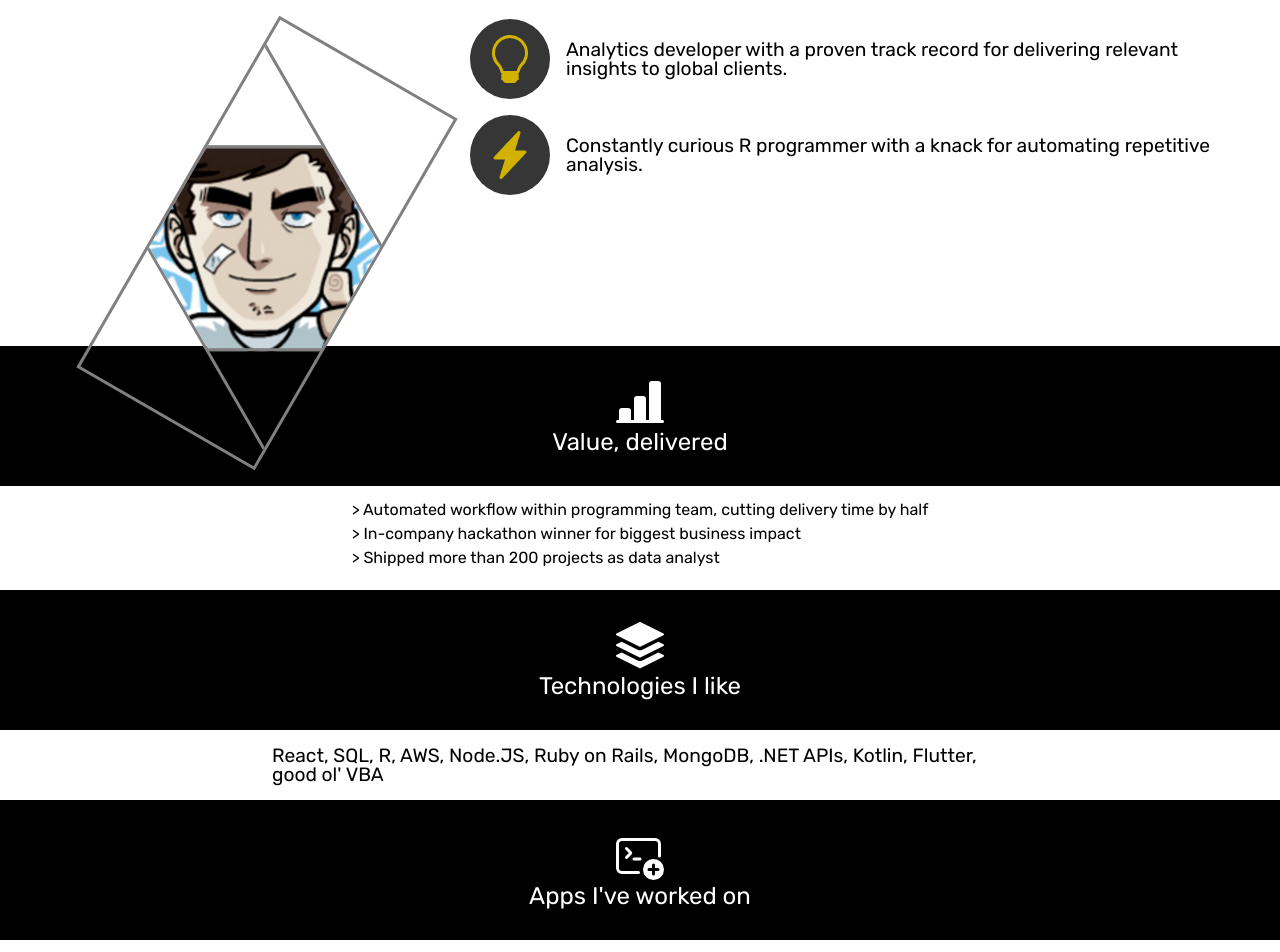
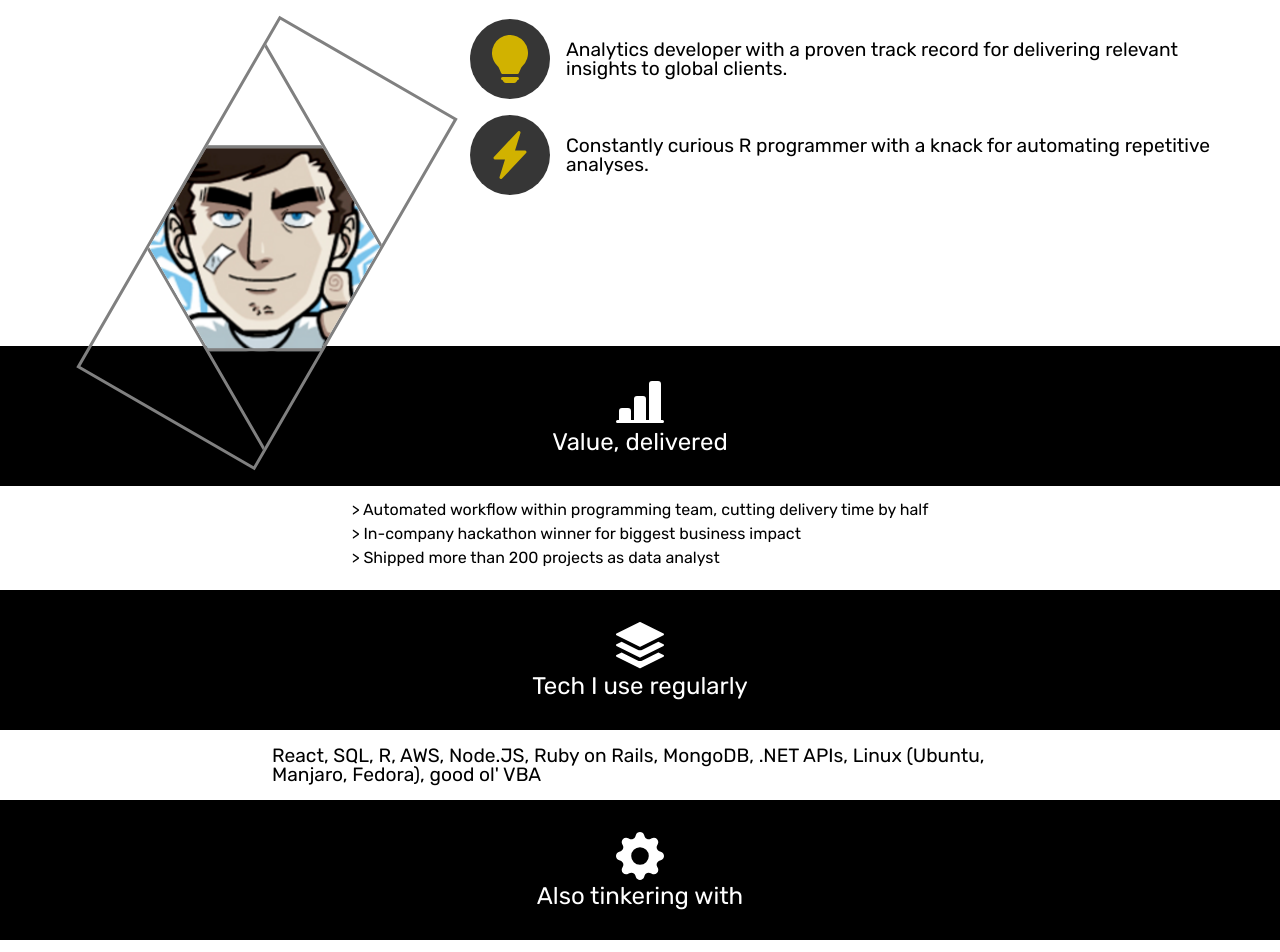
Before and after one commit to tiQu/portfolio, a React (Create React App) app: page / in a window 1280 px wide. Shown: the part 200-1152 px from the top of the page. Built offline with nearby package versions, Linux system fonts and the light colour scheme.

Commit message:
added animations; updated wording

```diff
--- a/src/components/home/Home.js
+++ b/src/components/home/Home.js
@@ -9,6 +9,7 @@ import HomeDivider from './HomeDivider/HomeDivider';
 import svgConsolePlus from './HomeDivider/svgConsolePlus';
 import svgStack from './HomeDivider/svgStack';
 import svgGrowthChart from './HomeDivider/svgGrowthChart';
+import svgGear from './HomeDivider/svgGear';
 
 export default function Home() {
     return (
@@ -26,8 +27,10 @@ export default function Home() {
                     <li>&gt; In-company hackathon winner for biggest business impact</li>
                     <li>&gt; Shipped more than 200 projects as data analyst</li>
                 </ul>
-                <HomeDivider Graphic={svgStack} dividerText="Technologies I like" />
-                <div className="home-tech">React, SQL, R, AWS, Node.JS, Ruby on Rails, MongoDB, .NET APIs, Kotlin, Flutter, good ol' VBA</div>
+                <HomeDivider Graphic={svgStack} dividerText="Tech I use regularly" />
+                <div className="home-tech">React, SQL, R, AWS, Node.JS, Ruby on Rails, MongoDB, .NET APIs, Linux (Ubuntu, Manjaro, Fedora), good ol' VBA</div>
+                <HomeDivider Graphic={svgGear} dividerText="Also tinkering with" />
+                <div className="home-tech">Kotlin, Flutter, Lisp, Doom Emacs</div>
                 <HomeDivider Graphic={svgConsolePlus} dividerText="Apps I've worked on" />
                 <Projects />
             </div>
--- a/src/components/home/Home.scss
+++ b/src/components/home/Home.scss
@@ -66,6 +66,32 @@
     justify-content: space-around;
 }
 
+#svgGear:hover, #svgGear:active {
+    animation: rotateThis 5s linear;
+}
+
+@keyframes rotateThis {
+    from {
+        transform: rotate(0deg);
+    }
+    to {
+        transform: rotate(359deg);
+    }
+}
+
+svg:hover, svg:active {
+    #svgConsolePlus {
+        color: $dark-gold;
+    }
+
+    #svgStack, #svgGrowthChart {
+        color: $dark-gold;
+        transition: color 2s ease-out;
+        -webkit-transition: color 2s ease-out;
+        -moz-transition: color 2s ease-in-out;
+    }
+}
+
 @media screen and (max-width: 768px) {
     .Home {
         @include coln;
--- a/src/components/home/HomeDivider/svgConsolePlus.js
+++ b/src/components/home/HomeDivider/svgConsolePlus.js
@@ -2,7 +2,7 @@ export default function svgConsolePlus() {
     return(
         <svg xmlns="http://www.w3.org/2000/svg" width="16" height="16" fill="currentColor" class="bi bi-terminal-plus" viewBox="0 0 16 16">
             <path d="M2 3a1 1 0 0 0-1 1v8a1 1 0 0 0 1 1h5.5a.5.5 0 0 1 0 1H2a2 2 0 0 1-2-2V4a2 2 0 0 1 2-2h11a2 2 0 0 1 2 2v4a.5.5 0 0 1-1 0V4a1 1 0 0 0-1-1H2Z"/>
-            <path d="M3.146 5.146a.5.5 0 0 1 .708 0L5.177 6.47a.75.75 0 0 1 0 1.06L3.854 8.854a.5.5 0 1 1-.708-.708L4.293 7 3.146 5.854a.5.5 0 0 1 0-.708ZM5.5 9a.5.5 0 0 1 .5-.5h2a.5.5 0 0 1 0 1H6a.5.5 0 0 1-.5-.5ZM16 12.5a3.5 3.5 0 1 1-7 0 3.5 3.5 0 0 1 7 0Zm-3.5-2a.5.5 0 0 0-.5.5v1h-1a.5.5 0 0 0 0 1h1v1a.5.5 0 0 0 1 0v-1h1a.5.5 0 0 0 0-1h-1v-1a.5.5 0 0 0-.5-.5Z"/>
+            <path id="svgConsolePlus" d="M3.146 5.146a.5.5 0 0 1 .708 0L5.177 6.47a.75.75 0 0 1 0 1.06L3.854 8.854a.5.5 0 1 1-.708-.708L4.293 7 3.146 5.854a.5.5 0 0 1 0-.708ZM5.5 9a.5.5 0 0 1 .5-.5h2a.5.5 0 0 1 0 1H6a.5.5 0 0 1-.5-.5ZM16 12.5a3.5 3.5 0 1 1-7 0 3.5 3.5 0 0 1 7 0Zm-3.5-2a.5.5 0 0 0-.5.5v1h-1a.5.5 0 0 0 0 1h1v1a.5.5 0 0 0 1 0v-1h1a.5.5 0 0 0 0-1h-1v-1a.5.5 0 0 0-.5-.5Z"/>
         </svg>
     );
 }
--- /dev/null
+++ b/src/components/home/HomeDivider/svgGear.js
@@ -0,0 +1,7 @@
+export default function svgGear() {
+    return (
+        <svg id="svgGear" xmlns="http://www.w3.org/2000/svg" width="16" height="16" fill="currentColor" class="bi bi-gear-fill" viewBox="0 0 16 16">
+            <path d="M9.405 1.05c-.413-1.4-2.397-1.4-2.81 0l-.1.34a1.464 1.464 0 0 1-2.105.872l-.31-.17c-1.283-.698-2.686.705-1.987 1.987l.169.311c.446.82.023 1.841-.872 2.105l-.34.1c-1.4.413-1.4 2.397 0 2.81l.34.1a1.464 1.464 0 0 1 .872 2.105l-.17.31c-.698 1.283.705 2.686 1.987 1.987l.311-.169a1.464 1.464 0 0 1 2.105.872l.1.34c.413 1.4 2.397 1.4 2.81 0l.1-.34a1.464 1.464 0 0 1 2.105-.872l.31.17c1.283.698 2.686-.705 1.987-1.987l-.169-.311a1.464 1.464 0 0 1 .872-2.105l.34-.1c1.4-.413 1.4-2.397 0-2.81l-.34-.1a1.464 1.464 0 0 1-.872-2.105l.17-.31c.698-1.283-.705-2.686-1.987-1.987l-.311.169a1.464 1.464 0 0 1-2.105-.872l-.1-.34zM8 10.93a2.929 2.929 0 1 1 0-5.86 2.929 2.929 0 0 1 0 5.858z"/>
+        </svg>
+    );
+}
--- a/src/components/home/HomeDivider/svgGrowthChart.js
+++ b/src/components/home/HomeDivider/svgGrowthChart.js
@@ -1,7 +1,7 @@
 export default function svgGrowthChart() {
     return(
         <svg xmlns="http://www.w3.org/2000/svg" width="16" height="16" fill="currentColor" class="bi bi-bar-chart-line-fill" viewBox="0 0 16 16">
-            <path d="M11 2a1 1 0 0 1 1-1h2a1 1 0 0 1 1 1v12h.5a.5.5 0 0 1 0 1H.5a.5.5 0 0 1 0-1H1v-3a1 1 0 0 1 1-1h2a1 1 0 0 1 1 1v3h1V7a1 1 0 0 1 1-1h2a1 1 0 0 1 1 1v7h1V2z"/>
+            <path id="svgGrowthChart" d="M11 2a1 1 0 0 1 1-1h2a1 1 0 0 1 1 1v12h.5a.5.5 0 0 1 0 1H.5a.5.5 0 0 1 0-1H1v-3a1 1 0 0 1 1-1h2a1 1 0 0 1 1 1v3h1V7a1 1 0 0 1 1-1h2a1 1 0 0 1 1 1v7h1V2z"/>
         </svg>
     );
 }
--- a/src/components/home/HomeDivider/svgStack.js
+++ b/src/components/home/HomeDivider/svgStack.js
@@ -2,7 +2,7 @@ export default function svgStack() {
     return(
         <svg xmlns="http://www.w3.org/2000/svg" width="16" height="16" fill="currentColor" class="bi bi-stack" viewBox="0 0 16 16">
             <path d="m14.12 10.163 1.715.858c.22.11.22.424 0 .534L8.267 15.34a.598.598 0 0 1-.534 0L.165 11.555a.299.299 0 0 1 0-.534l1.716-.858 5.317 2.659c.505.252 1.1.252 1.604 0l5.317-2.66zM7.733.063a.598.598 0 0 1 .534 0l7.568 3.784a.3.3 0 0 1 0 .535L8.267 8.165a.598.598 0 0 1-.534 0L.165 4.382a.299.299 0 0 1 0-.535L7.733.063z"/>
-            <path d="m14.12 6.576 1.715.858c.22.11.22.424 0 .534l-7.568 3.784a.598.598 0 0 1-.534 0L.165 7.968a.299.299 0 0 1 0-.534l1.716-.858 5.317 2.659c.505.252 1.1.252 1.604 0l5.317-2.659z"/>
+            <path id="svgStack" d="m14.12 6.576 1.715.858c.22.11.22.424 0 .534l-7.568 3.784a.598.598 0 0 1-.534 0L.165 7.968a.299.299 0 0 1 0-.534l1.716-.858 5.317 2.659c.505.252 1.1.252 1.604 0l5.317-2.659z"/>
         </svg>
     );
 }
--- a/src/components/home/Tagline/Tagline.js
+++ b/src/components/home/Tagline/Tagline.js
@@ -6,8 +6,8 @@ export default function Tagline() {
     <div className="tag-wrapper">
         <div className="tag-item-wrapper">
           <div className="svg-wrapper">
-            <svg xmlns="http://www.w3.org/2000/svg" width="16" height="16" fill="currentColor" class="bi bi-lightbulb" viewBox="0 0 16 16">
-              <path d="M2 6a6 6 0 1 1 10.174 4.31c-.203.196-.359.4-.453.619l-.762 1.769A.5.5 0 0 1 10.5 13a.5.5 0 0 1 0 1 .5.5 0 0 1 0 1l-.224.447a1 1 0 0 1-.894.553H6.618a1 1 0 0 1-.894-.553L5.5 15a.5.5 0 0 1 0-1 .5.5 0 0 1 0-1 .5.5 0 0 1-.46-.302l-.761-1.77a1.964 1.964 0 0 0-.453-.618A5.984 5.984 0 0 1 2 6zm6-5a5 5 0 0 0-3.479 8.592c.263.254.514.564.676.941L5.83 12h4.342l.632-1.467c.162-.377.413-.687.676-.941A5 5 0 0 0 8 1z"/>
+            <svg xmlns="http://www.w3.org/2000/svg" width="16" height="16" fill="currentColor" class="bi bi-lightbulb-fill" viewBox="0 0 16 16">
+              <path d="M2 6a6 6 0 1 1 10.174 4.31c-.203.196-.359.4-.453.619l-.762 1.769A.5.5 0 0 1 10.5 13h-5a.5.5 0 0 1-.46-.302l-.761-1.77a1.964 1.964 0 0 0-.453-.618A5.984 5.984 0 0 1 2 6zm3 8.5a.5.5 0 0 1 .5-.5h5a.5.5 0 0 1 0 1l-.224.447a1 1 0 0 1-.894.553H6.618a1 1 0 0 1-.894-.553L5.5 15a.5.5 0 0 1-.5-.5z"/>
             </svg>
           </div>
           <div className="tag">
@@ -21,7 +21,7 @@ export default function Tagline() {
             </svg>
           </div>
           <div className="tag">
-            Constantly curious R programmer with a knack for automating repetitive analysis.
+            Constantly curious R programmer with a knack for automating repetitive analyses.
           </div>
         </div>
     </div >
```
Also changed, not shown: 1 other file (tests, documents, lock files or other folders).
